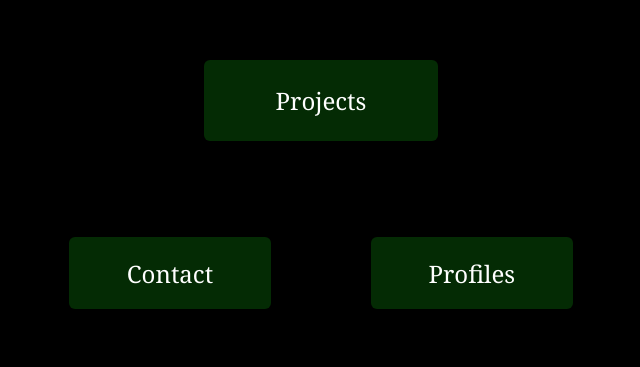
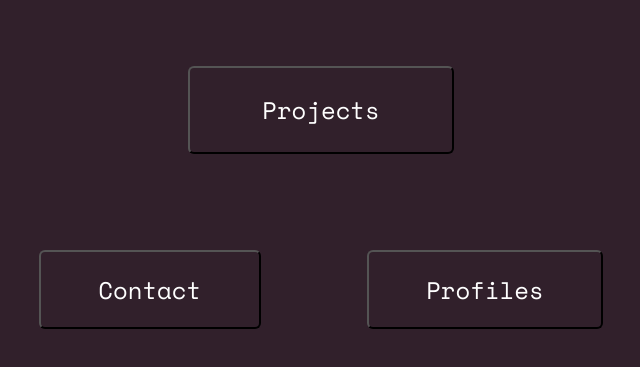
Before and after one commit to andrewdorazio/Portfolio-Website, a plain HTML site: page index.html in a window 1280 px wide. Shown: the part 105-472 px from the top of the page, without its empty margins (307-947 px from the left). Drawn offline with nearby package versions, Linux system fonts and the light colour scheme; a web font is replaced by a local one.

Commit message:
Save colors and add as variables

```diff
--- a/style.css
+++ b/style.css
@@ -1,10 +1,18 @@
+/* Colors */
+
+:root {
+  --clr-neon: hsl(317, 100%, 54%);
+  --clr-bg: hsl(323 21% 16%);
+
+}
+
 /* Overall formatting */
 
 * {
-    background-color: black;
+    background-color: var(--clr-bg);
     text-align: center;
     color: white;
-    font-family: Cambria, Cochin, Georgia, Times, 'Times New Roman', serif
+    font-family: 'Space Mono', monospace, sans-serif;
 
 }
 
@@ -17,8 +25,8 @@ h1 {
 /* Button styling */
 
 a button {
-    background-color: rgb(4, 43, 4);
-    border: 0em solid #FFFFFF;
+    background-color: --clr-neon;
+    border: 0em solid --clr-neon;
     margin:1.5em 2.5em 2.5em 1.5em;
     border-radius: 0.25em;
     box-sizing: border-box;
```
